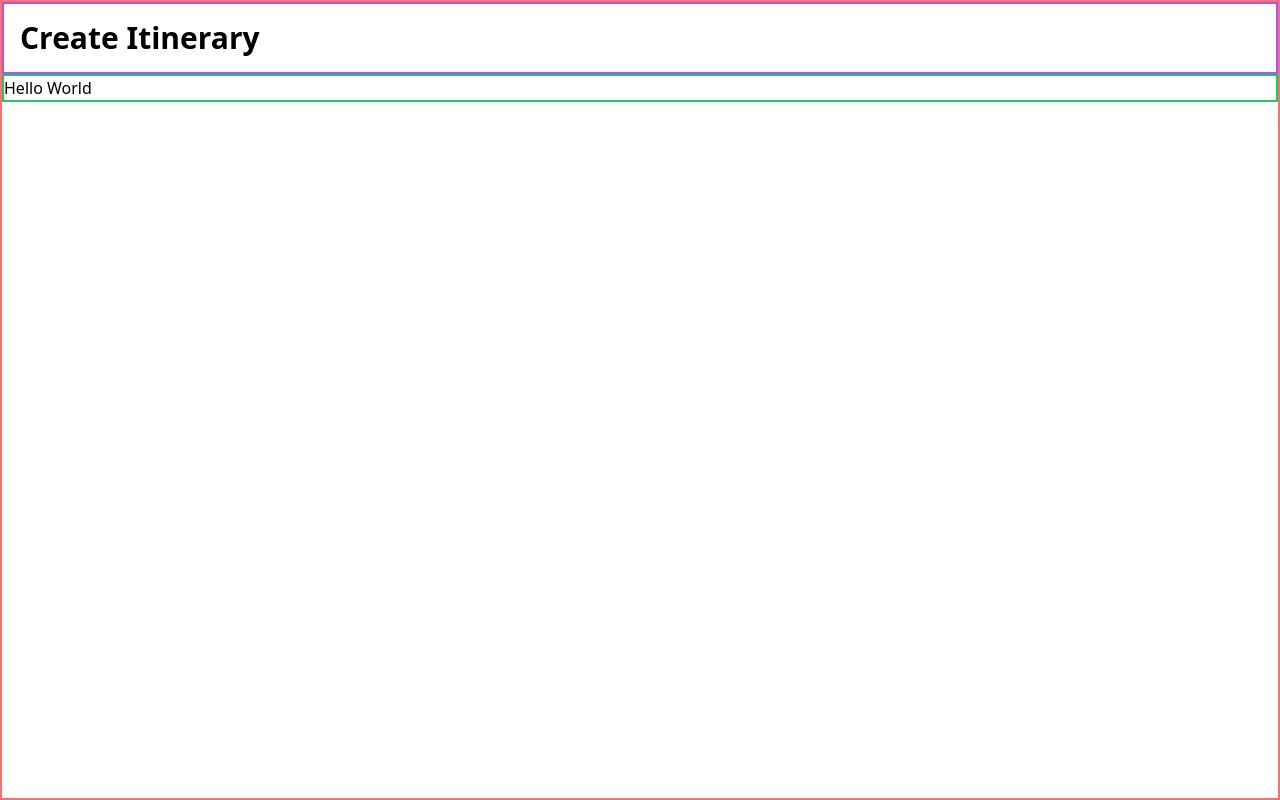
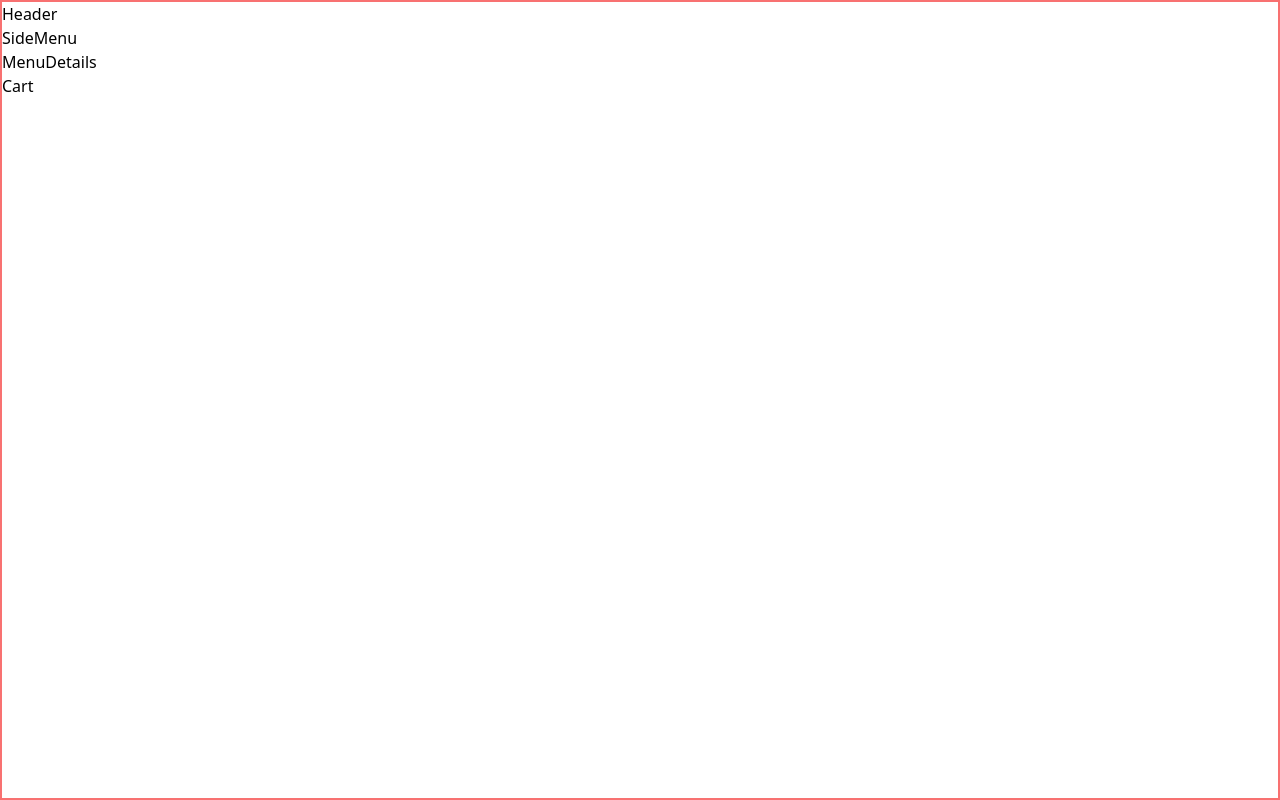
Before and after one commit to akiwidev/build-itinerary, a Next.js app: page / in a window 1280 px wide. Built offline with nearby package versions, Linux system fonts and the light colour scheme.

Commit message:
webpack changes

```diff
--- /dev/null
+++ b/components/Header.tsx
@@ -0,0 +1,5 @@
+const Header = () => {
+    return (<div>Header</div>);
+}
+
+export { Header };
--- a/pages/index.tsx
+++ b/pages/index.tsx
@@ -1,13 +1,15 @@
+import { Header } from '../components/Header';
+import { SideMenu } from '../components/SideMenu'
+import { MenuDetails } from '../components/MenuDetails'
+import { Cart } from '../components/Cart'
+
 const HomePage = () => {
   return (
     <div className="h-screen border-2 border-red-400">
-      <div className="flex flex-col before:align-middle justify-center border-2 border-purple-500">
-        <h1 className="text-3xl font-bold p-4">Create Itinerary</h1>
-
-      </div>
-      <div className="flex border-2 border-green-500">
-          <h2 >Hello World</h2>
-        </div>
+      <Header />
+      <SideMenu />
+      <MenuDetails />
+      <Cart />
     </div>
   );
 };
```
